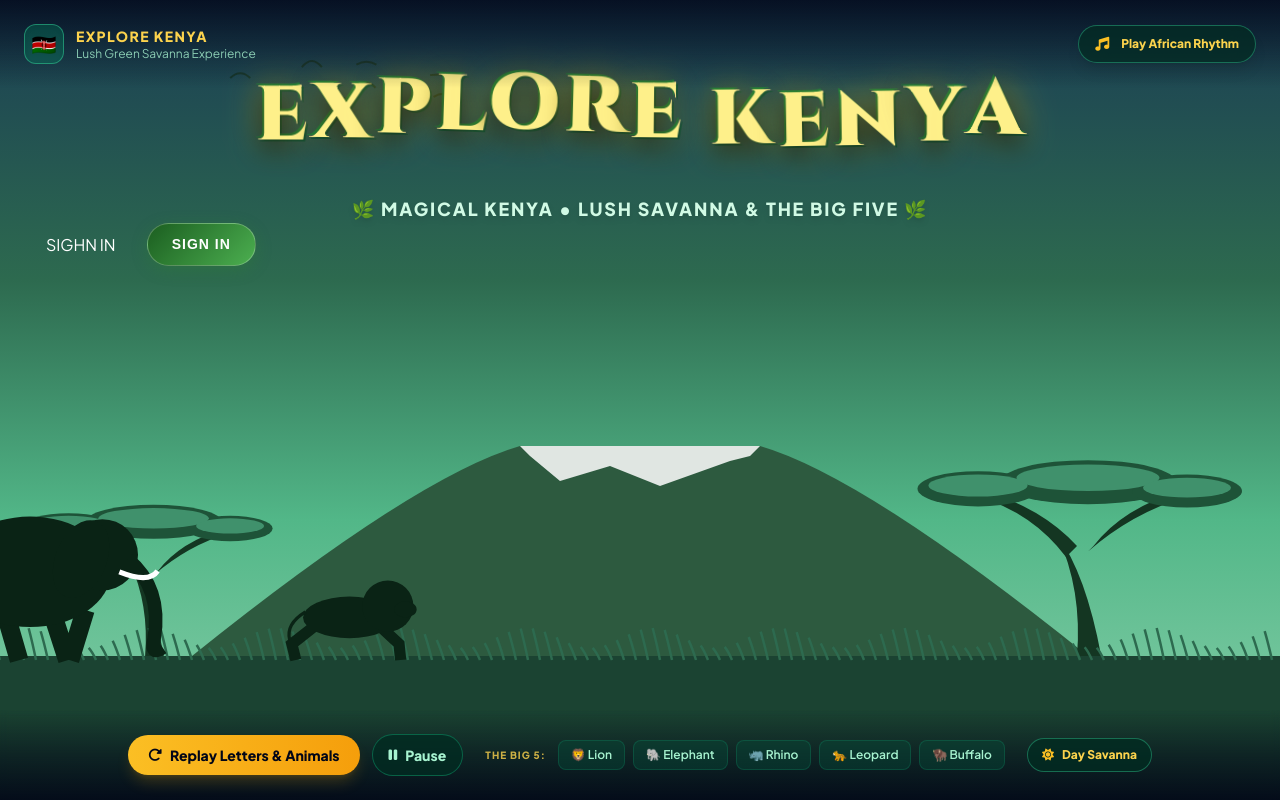
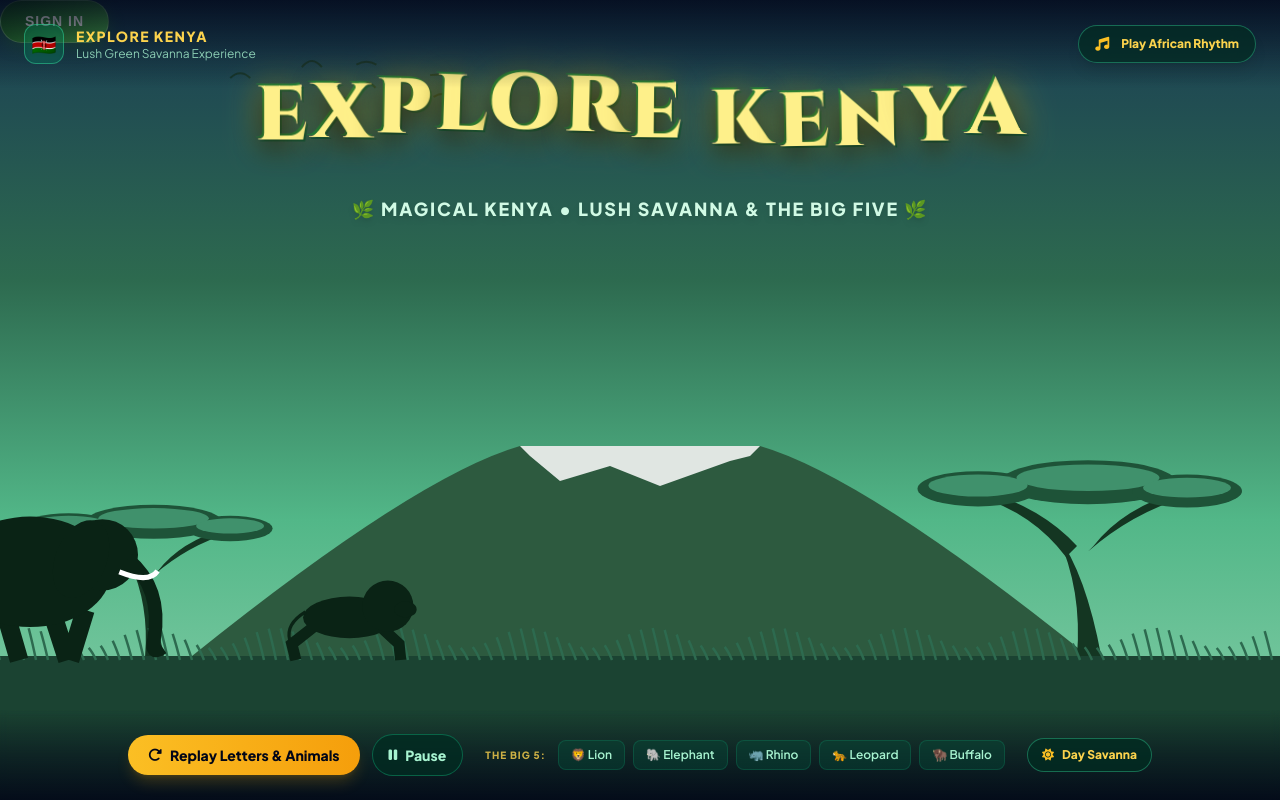
Before and after one commit to elishaokeyo/explore-kenya, a Flask app: page / in a window 1280 px wide. Run offline with Flask 3, Linux system fonts and the light colour scheme; some libraries are stand-ins or nearby versions.

Commit message:
Refactor sign-in button layout in splash.html

```diff
--- a/templates/splash.html
+++ b/templates/splash.html
@@ -133,7 +133,9 @@
 
     <!-- Main Experience Scene Container -->
     <div id="scene-container" class="savanna-bg absolute inset-0 w-full h-full overflow-hidden">
-
+        <div style="display: flex; align-items: right; gap: 12px; position:right">
+                  <a href="/templates/register" style="display: inline-flex; align-items: center; justify-content: center; padding: 10px 24px; font-family: 'Montserrat', sans-serif; font-size: 0.875rem; font-weight: 700; text-transform: uppercase; letter-spacing: 1px; color: #ffffff; text-decoration: none; background: linear-gradient(135deg, #1b5e20, #4caf50); border-radius: 30px; border: 1px solid rgba(255, 255, 255, 0.25); box-shadow: 0 4px 15px rgba(46, 125, 50, 0.4); transition: all 0.3s ease;">SIGN IN</a>
+        </div>
         <!-- Interactive WebGL/Canvas Layer (Kilimanjaro, Lush Trees, Wind Grass, Big 5 Animals, Birds) -->
         <canvas id="savanna-canvas" class="absolute inset-0 w-full h-full z-0"></canvas>
 
@@ -145,10 +147,7 @@
             <p id="subtitle" class="mt-2 md:mt-4 text-xs sm:text-base md:text-lg font-bold text-emerald-100 uppercase tracking-widest opacity-0 transition-opacity duration-1000 drop-shadow-md">
                 🌿 Magical Kenya • Lush Savanna & The Big Five 🌿
             </p>
-            <div style="display: flex; align-items: right; gap: 12px; position:right">
-                <div class="flex items-center space-x-3">            <a href='/register'>SIGHN IN</a>        </div>
-               <a href="/templates/register" style="display: inline-flex; align-items: center; justify-content: center; padding: 10px 24px; font-family: 'Montserrat', sans-serif; font-size: 0.875rem; font-weight: 700; text-transform: uppercase; letter-spacing: 1px; color: #ffffff; text-decoration: none; background: linear-gradient(135deg, #1b5e20, #4caf50); border-radius: 30px; border: 1px solid rgba(255, 255, 255, 0.25); box-shadow: 0 4px 15px rgba(46, 125, 50, 0.4); transition: all 0.3s ease;">SIGN IN</a>
-            </div>
+
 
         </div>
 
```
